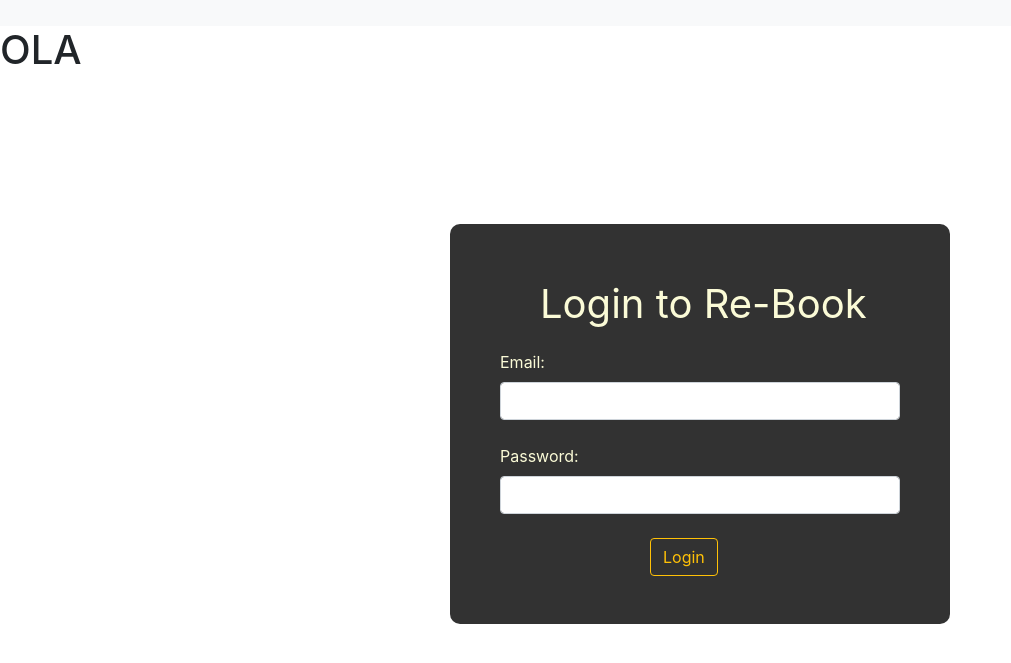
After one commit to ritam96/Re-book, a Django app: page /login/ in a window 1280 px wide. The commit adds this page. Shown: the top 663 px of the page, without its empty margins (0-1011 px from the left). Run offline with Django 3.2, Linux system fonts and the light colour scheme; some libraries are stand-ins or nearby versions.

Commit message:
Added login

```diff
--- a/re_book/settings.py
+++ b/re_book/settings.py
@@ -122,3 +122,5 @@ USE_TZ = True
 STATIC_URL = '/static/'
 
 AUTH_USER_MODEL = 'rebook.User'
+
+CRISPY_TEMPLATE_PACK = 'bootstrap4'
--- a/re_book/urls.py
+++ b/re_book/urls.py
@@ -19,5 +19,6 @@ from rebook import views
 
 urlpatterns = [
     path('admin/', admin.site.urls),
-    path('rebook', views.rebook, name='rebook')
+    path('rebook', views.rebook, name='rebook'),
+    path('login/', views.login)
 ]
--- /dev/null
+++ b/rebook/static/styles/login.css
@@ -0,0 +1,28 @@
+#container {
+    height: 400px;
+    width: 500px;
+    margin-top: 150px;
+    margin-left: 450px;
+    border-radius: 10px;
+    background-color: #323232;
+    color: #fbfbd7;
+    padding: 50px;
+}
+
+#button{
+    margin-left: 150px;
+}
+
+.btn-outline-warning {
+    border-color: #F6E648;
+}
+
+.btn-outline-warning:hover {
+    border-color: #F6E648;
+
+}
+
+#title{
+    font-size: 40px;
+    margin-left: 40px;
+}
--- a/rebook/templates/layout.html
+++ b/rebook/templates/layout.html
@@ -7,12 +7,10 @@
         <meta name="Keywords" content="">
         <meta name="Description" content="">
         <title>Re-book</title>
-
-        <link rel="stylesheet" href="https://stackpath.bootstrapcdn.com/bootstrap/4.3.1/css/bootstrap.min.css" integrity="sha384-MCw98/SFnGE8fJT3GXwEOngsV7Zt27NXFoaoApmYm81iuXoPkFOJwJ8ERdknLPMO" crossorigin="anonymous">
-        <script src="https://stackpath.bootstrapcdn.com/bootstrap/4.3.1/js/bootstrap.min.js" integrity="sha384-ChfqqxuZUCnJSK3+MXmPNIyE6ZbWh2IMqE241rYiqJxyMiZ6OW/JmZQ5stwEULTy" crossorigin="anonymous"></script>
-
-        {%  load static %}
-
+        {% load static %}
+        <link rel="stylesheet" type="text/css" href={% static 'styles/login.css' %}>
+        <link rel="stylesheet" href="https://stackpath.bootstrapcdn.com/bootstrap/4.1.3/css/bootstrap.min.css" integrity="sha384-MCw98/SFnGE8fJT3GXwEOngsV7Zt27NXFoaoApmYm81iuXoPkFOJwJ8ERdknLPMO" crossorigin="anonymous">
+        <script src="https://stackpath.bootstrapcdn.com/bootstrap/4.1.3/js/bootstrap.min.js" integrity="sha384-ChfqqxuZUCnJSK3+MXmPNIyE6ZbWh2IMqE241rYiqJxyMiZ6OW/JmZQ5stwEULTy" crossorigin="anonymous"></script>
     </head>
 
     <body>
@@ -21,5 +19,8 @@
             <img class="navbar-brand" href={%  static 'images/logo.png' %}/>
         </nav>
         <h1>OLA</h1>
+        <div id="content">
+        {% block content %}{% endblock %}
+    </div>
     </body>
 </html>
--- /dev/null
+++ b/rebook/templates/login.html
@@ -0,0 +1,18 @@
+{% extends "layout.html" %}
+
+{% block content %}
+    <div  class="container" id="container">
+        <form>
+            <p id="title">Login to Re-Book</p>
+            <label>Email: </label>
+            <br />
+            <input class="form-control">
+            <br />
+            <label>Password: </label>
+            <br/>
+            <input class="form-control">
+            <br />
+            <button type="submit" class="btn btn-outline-warning my-2 my-sm-0" id="button">Login</button>
+        </form>
+    </div>
+{% endblock %}
--- a/rebook/views.py
+++ b/rebook/views.py
@@ -6,3 +6,7 @@ from datetime import datetime
 # Create your views here.
 def rebook(request):
     return render(request, 'layout.html')
+
+
+def login(request):
+    return render(request, 'login.html')
```
